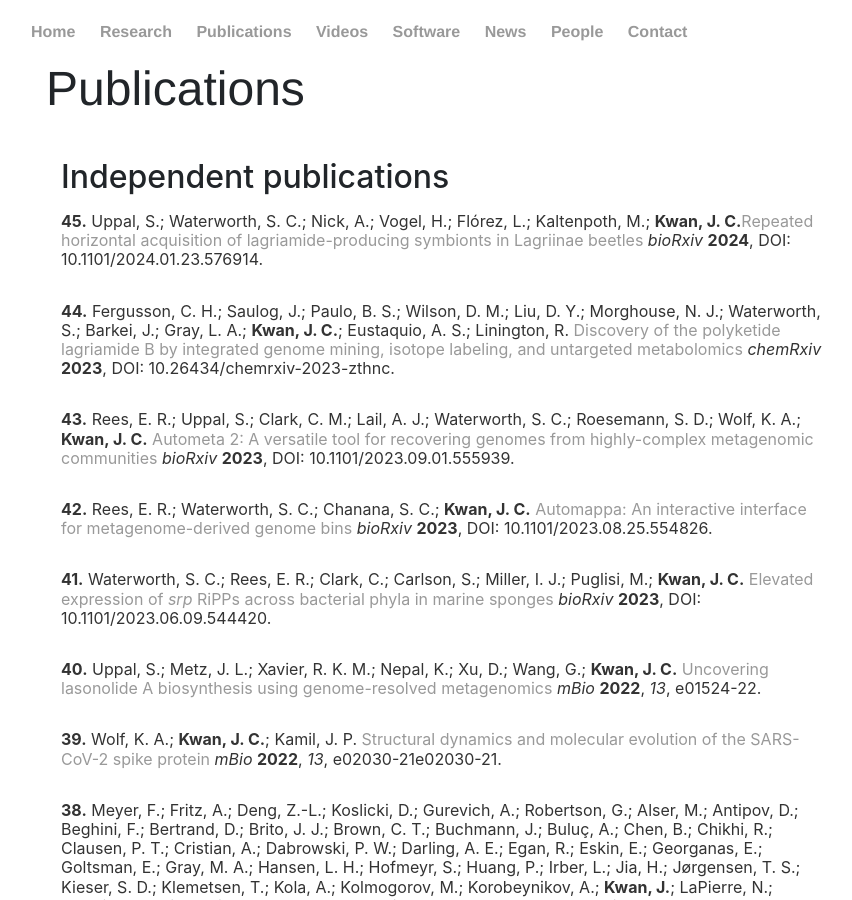
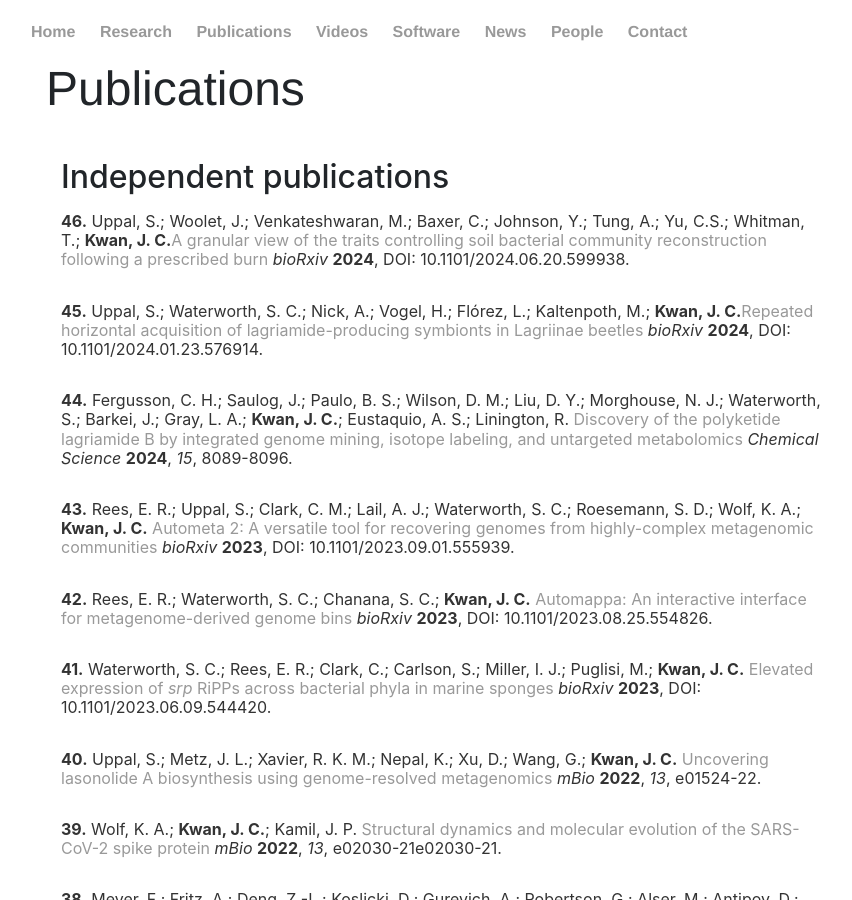
Before and after one commit to KwanLab/KwanLab.github.io, a Jekyll site: the page built from publications/index.html, in a window 1280 px wide and 900 px high. Shown: the whole window, without its empty margins (161-1013 px from the left). Built offline with Jekyll 4.4.1, drawn with Linux system fonts in a browser that asks for light colours; comment, search, counter and statistics services are not loaded.

Commit message:
Updated publications

```diff
--- a/publications/index.html
+++ b/publications/index.html
@@ -15,6 +15,16 @@ title: Publications
 		<p class="small"></p>
                 <div class="row">
                         <div class="col-sm-11">
+                                <p class="small"><strong>46.</strong> Uppal, S.; Woolet, J.; Venkateshwaran, M.; Baxer, C.; Johnson, Y.; Tung, A.; Yu, C.S.; Whitman, T.; <strong>Kwan, J. C.</strong><a href="https://www.biorxiv.org/content/10.1101/2024.06.20.599938v1">A granular view of the traits controlling soil bacterial community reconstruction following a prescribed burn</a> <em>bioRxiv</em> <strong>2024</strong>, DOI: 10.1101/2024.06.20.599938.</p>
+                        </div>
+                        <div class="col-sm-1">
+                                <div data-badge-type="donut" data-doi="10.1101/2024.06.20.599938" data-condensed="true" data-hide-no-mentions="true" class="altmetric-embed"></div>
+                        </div>
+                </div>
+
+		<p class="small"></p>
+                <div class="row">
+                        <div class="col-sm-11">
                                 <p class="small"><strong>45.</strong> Uppal, S.; Waterworth, S. C.; Nick, A.; Vogel, H.; Flórez, L.; Kaltenpoth, M.; <strong>Kwan, J. C.</strong><a href="https://www.biorxiv.org/content/10.1101/2024.01.23.576914v1">Repeated horizontal acquisition of lagriamide-producing symbionts in Lagriinae beetles</a> <em>bioRxiv</em> <strong>2024</strong>, DOI: 10.1101/2024.01.23.576914.</p>
                         </div>
                         <div class="col-sm-1">
@@ -25,10 +35,10 @@ title: Publications
 		<p class="small"></p>
                 <div class="row">
                         <div class="col-sm-11">
-                                <p class="small"><strong>44.</strong> Fergusson, C. H.; Saulog, J.; Paulo, B. S.; Wilson, D. M.; Liu, D. Y.; Morghouse, N. J.; Waterworth, S.; Barkei, J.; Gray, L. A.; <strong>Kwan, J. C.</strong>; Eustaquio, A. S.; Linington, R. <a href="https://chemrxiv.org/engage/chemrxiv/article-details/653fa626c573f893f16fede4">Discovery of the polyketide lagriamide B by integrated genome mining, isotope labeling, and untargeted metabolomics</a> <em>chemRxiv</em> <strong>2023</strong>, DOI: 10.26434/chemrxiv-2023-zthnc.</p>
+                                <p class="small"><strong>44.</strong> Fergusson, C. H.; Saulog, J.; Paulo, B. S.; Wilson, D. M.; Liu, D. Y.; Morghouse, N. J.; Waterworth, S.; Barkei, J.; Gray, L. A.; <strong>Kwan, J. C.</strong>; Eustaquio, A. S.; Linington, R. <a href="https://pubs.rsc.org/en/content/articlelanding/2024/sc/d4sc00825a">Discovery of the polyketide lagriamide B by integrated genome mining, isotope labeling, and untargeted metabolomics</a> <em>Chemical Science</em> <strong>2024</strong>, <em>15</em></em>, 8089-8096.</p>
                         </div>
                         <div class="col-sm-1">
-                                <div data-badge-type="donut" data-doi="10.26434/chemrxiv-2023-zthnc" data-condensed="true" data-hide-no-mentions="true" class="altmetric-embed"></div>
+                                <div data-badge-type="donut" data-doi="10.1039/d4sc00825a" data-condensed="true" data-hide-no-mentions="true" class="altmetric-embed"></div>
                         </div>
                 </div>
 
```
